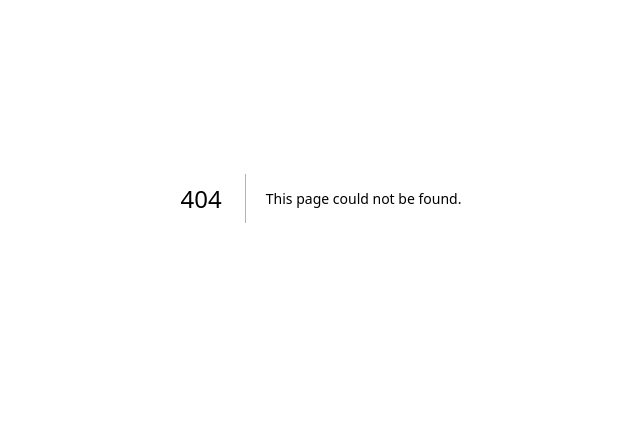
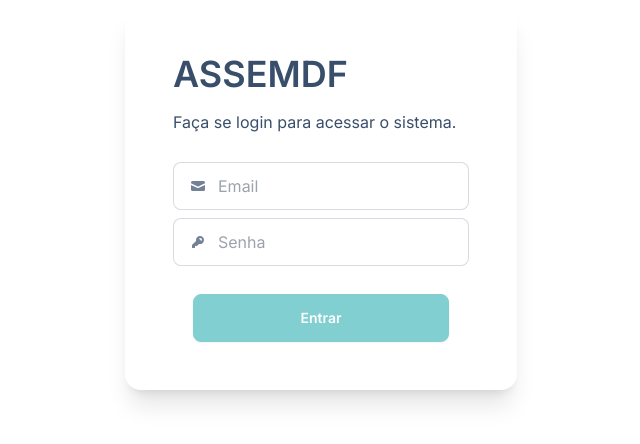
Before and after one commit to DeveloperJotape/helpdesk-frontend, a Next.js app: page /login in a window 1280 px wide. Before the commit this address had no page. Shown: the part 218-662 px from the top of the page, without its empty margins (319-959 px from the left). Built offline with nearby package versions, Linux system fonts and the light colour scheme.

Commit message:
feat: página de login

```diff
--- /dev/null
+++ b/src/app/login/page.tsx
@@ -0,0 +1,51 @@
+import Link from "next/link";
+
+export default function LoginPage() {
+  return (
+    <div className="flex items-center justify-center min-h-screen">
+      {/* CARD LOGIN */}
+      <div className="card card-normal bg-base-500 shadow-xl p-4">
+        <div className="card-body text-2xl">
+          <h1 className=" text-4xl font-semibold mb-2">ASSEMDF</h1>
+          <p className="text-base">Faça se login para acessar o sistema.</p>
+          {/* Formulário - Email */}
+          <label className="input input-bordered flex items-center gap-3 mt-5">
+            <svg
+              xmlns="http://www.w3.org/2000/svg"
+              viewBox="0 0 16 16"
+              fill="currentColor"
+              className="h-4 w-4 opacity-70"
+            >
+              <path d="M2.5 3A1.5 1.5 0 0 0 1 4.5v.793c.026.009.051.02.076.032L7.674 8.51c.206.1.446.1.652 0l6.598-3.185A.755.755 0 0 1 15 5.293V4.5A1.5 1.5 0 0 0 13.5 3h-11Z" />
+              <path d="M15 6.954 8.978 9.86a2.25 2.25 0 0 1-1.956 0L1 6.954V11.5A1.5 1.5 0 0 0 2.5 13h11a1.5 1.5 0 0 0 1.5-1.5V6.954Z" />
+            </svg>
+            <input type="text" className="grow" placeholder="Email" />
+          </label>
+          {/* Senha */}
+          <label className="input input-bordered flex items-center gap-3">
+            <svg
+              xmlns="http://www.w3.org/2000/svg"
+              viewBox="0 0 16 16"
+              fill="currentColor"
+              className="h-4 w-4 opacity-70"
+            >
+              <path
+                fillRule="evenodd"
+                d="M14 6a4 4 0 0 1-4.899 3.899l-1.955 1.955a.5.5 0 0 1-.353.146H5v1.5a.5.5 0 0 1-.5.5h-2a.5.5 0 0 1-.5-.5v-2.293a.5.5 0 0 1 .146-.353l3.955-3.955A4 4 0 1 1 14 6Zm-4-2a.75.75 0 0 0 0 1.5.5.5 0 0 1 .5.5.75.75 0 0 0 1.5 0 2 2 0 0 0-2-2Z"
+                clipRule="evenodd"
+              />
+            </svg>
+            <input type="password" className="grow" placeholder="Senha" />
+          </label>
+          <div className="card-actions justify-center mt-5">
+            <Link href="/employee">
+              <button className="btn btn-wide btn-success text-base-100">
+                Entrar
+              </button>
+            </Link>
+          </div>
+        </div>
+      </div>
+    </div>
+  );
+}
```
